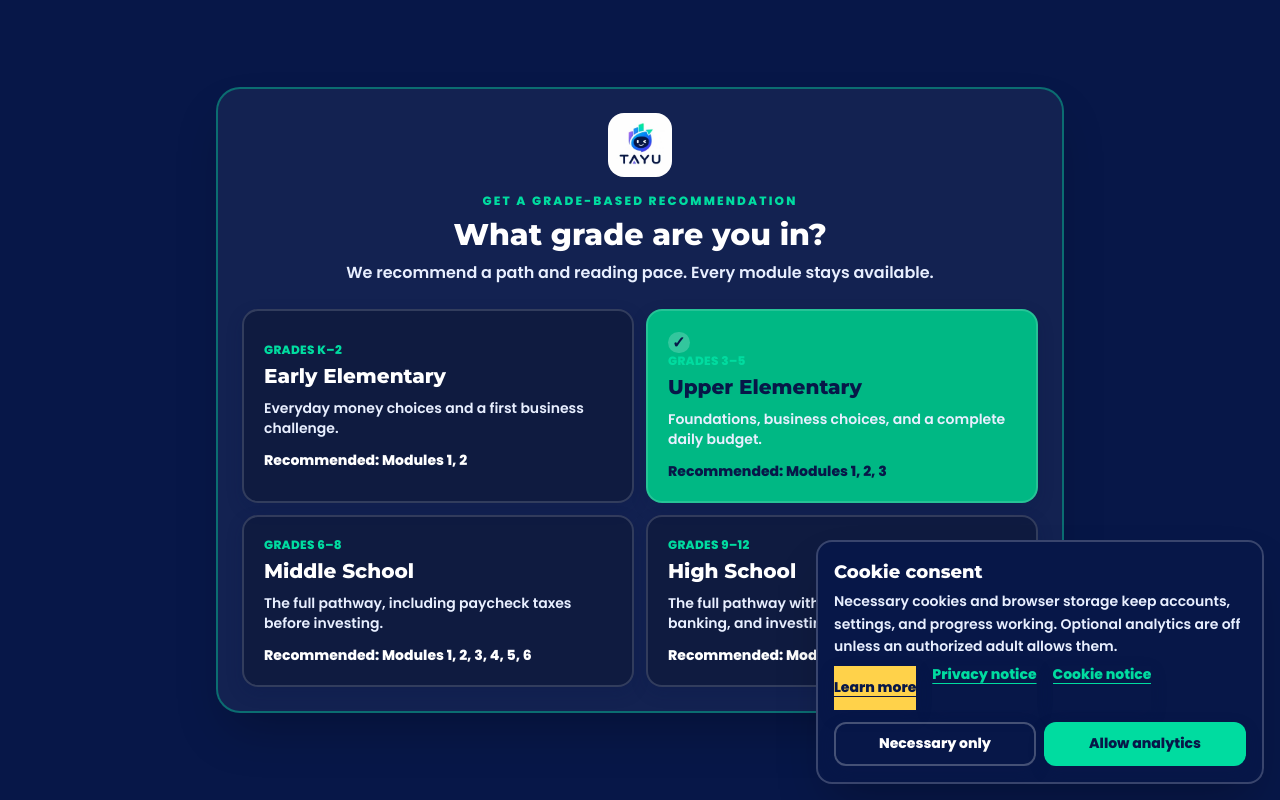
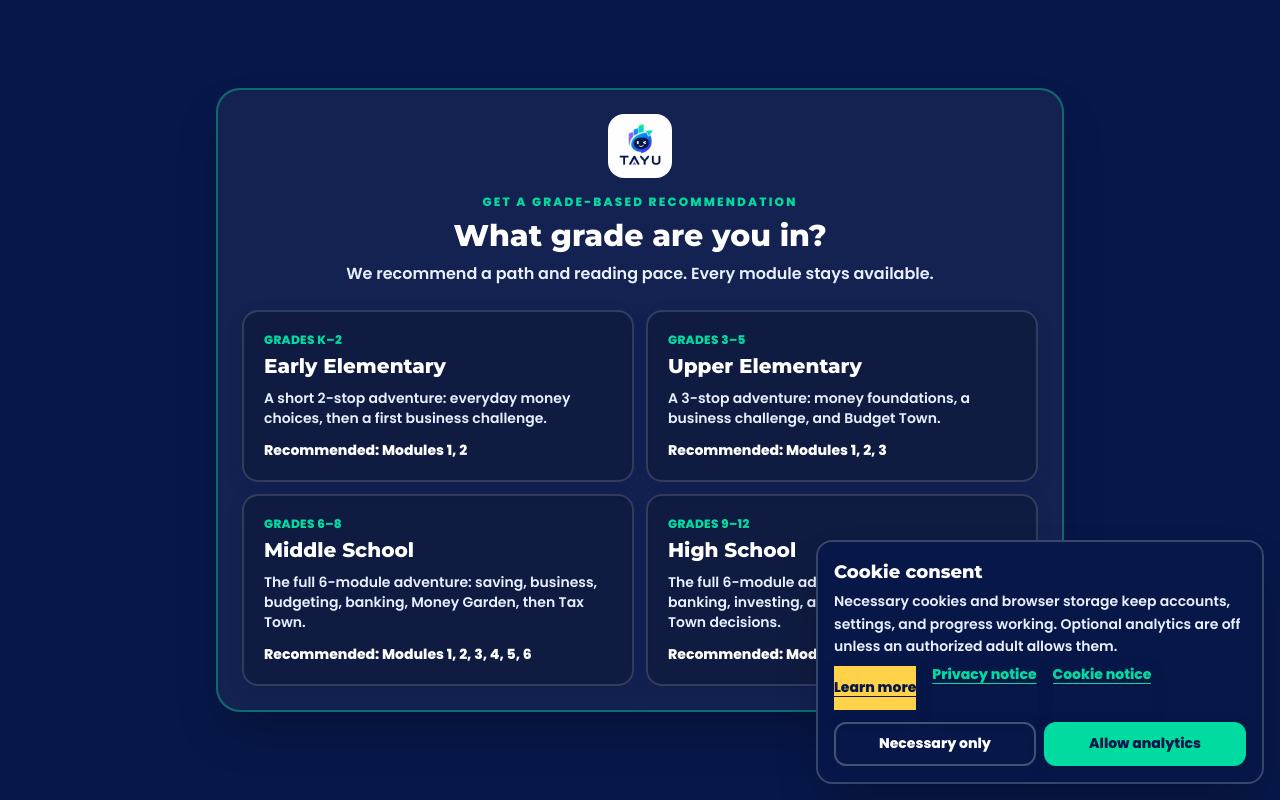
Before and after one commit to dev-rai1/tayu-game, a React (Vite) app in the folder frontend/: page /modules in a window 1280 px wide. Built offline with nearby package versions, Linux system fonts and the light colour scheme; no server answers; the database is empty; sample sign-in values are in the browser's storage.

Commit message:
Fix module 5 and 6 learning path mapping

```diff
--- a/frontend/src/constants/learningPaths.js
+++ b/frontend/src/constants/learningPaths.js
@@ -1,16 +1,16 @@
 import { loadProfile, saveProfile } from '../services/walletStore.js'
 
 export const GRADE_PATHS = [
-  { id: 'early-elementary', label: 'Grades K–2', title: 'Early Elementary', modules: [1, 2], copy: 'Everyday money choices and a first business challenge.' },
-  { id: 'upper-elementary', label: 'Grades 3–5', title: 'Upper Elementary', modules: [1, 2, 3], copy: 'Foundations, business choices, and a complete daily budget.' },
-  { id: 'middle-school', label: 'Grades 6–8', title: 'Middle School', modules: [1, 2, 3, 4, 5, 6], copy: 'The full pathway, including paycheck taxes before investing.' },
-  { id: 'high-school', label: 'Grades 9–12', title: 'High School', modules: [1, 2, 3, 4, 5, 6], copy: 'The full pathway with paycheck, cash-flow, banking, and investing decisions.' },
+  { id: 'early-elementary', label: 'Grades K–2', title: 'Early Elementary', modules: [1, 2], copy: 'A short 2-stop adventure: everyday money choices, then a first business challenge.' },
+  { id: 'upper-elementary', label: 'Grades 3–5', title: 'Upper Elementary', modules: [1, 2, 3], copy: 'A 3-stop adventure: money foundations, a business challenge, and Budget Town.' },
+  { id: 'middle-school', label: 'Grades 6–8', title: 'Middle School', modules: [1, 2, 3, 4, 5, 6], copy: 'The full 6-module adventure: saving, business, budgeting, banking, Money Garden, then Tax Town.' },
+  { id: 'high-school', label: 'Grades 9–12', title: 'High School', modules: [1, 2, 3, 4, 5, 6], copy: 'The full 6-module adventure with deeper banking, investing, and Paycheck Planet · Tax Town decisions.' },
 ]
 
 export const DEFAULT_GRADE_PATH = 'middle-school'
 export const ACTIVE_PATH_KEY = 'tayu-active-learning-path-v1'
 
-const BADGES_BY_MODULE = { 1: 'jars', 2: 'lemonade', 3: 'budget', 4: 'bank', 5: 'tax', 6: 'garden' }
+const BADGES_BY_MODULE = { 1: 'jars', 2: 'lemonade', 3: 'budget', 4: 'bank', 5: 'garden', 6: 'tax' }
 
 function normalizeModules(modules) {
   return [...new Set((modules || []).map(Number).filter((number) => number >= 1 && number <= 6))].sort((a, b) => a - b)
@@ -62,8 +62,8 @@ export function milestoneBadges(state = {}) {
   if (state.week === 2 && state.weekComplete) badges.push('lemonade')
   if (state.btStage === 'handoff') badges.push('budget')
   if (Number(state.bkWeek || 0) >= 7) badges.push('bank')
+  if (state.mgPhase === 'done' || state.gameComplete) badges.push('garden')
   if (loadProfile()?.badges?.includes('tax')) badges.push('tax')
-  if (state.mgPhase === 'done' || state.gameComplete) badges.push('garden')
   return badges
 }
 
```
